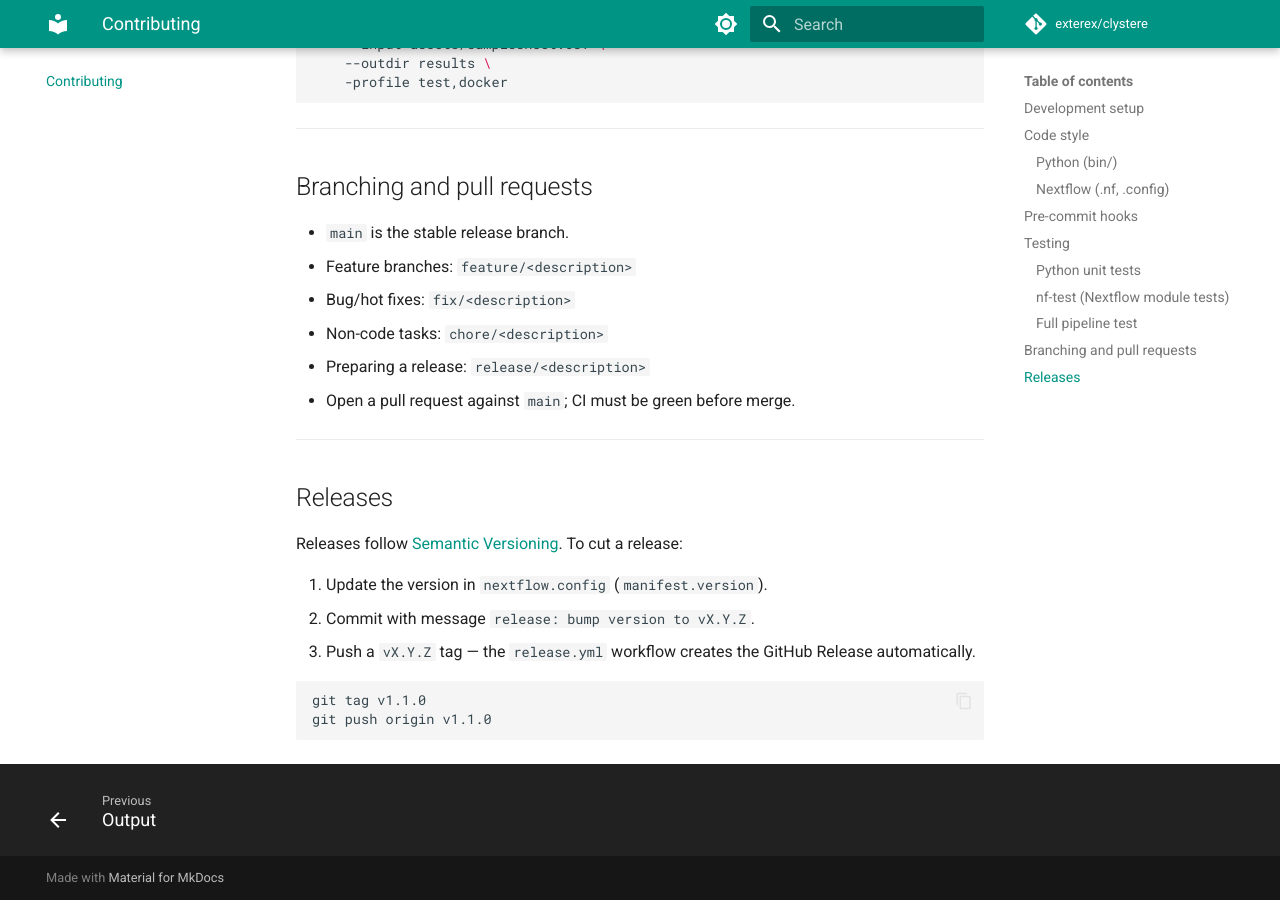
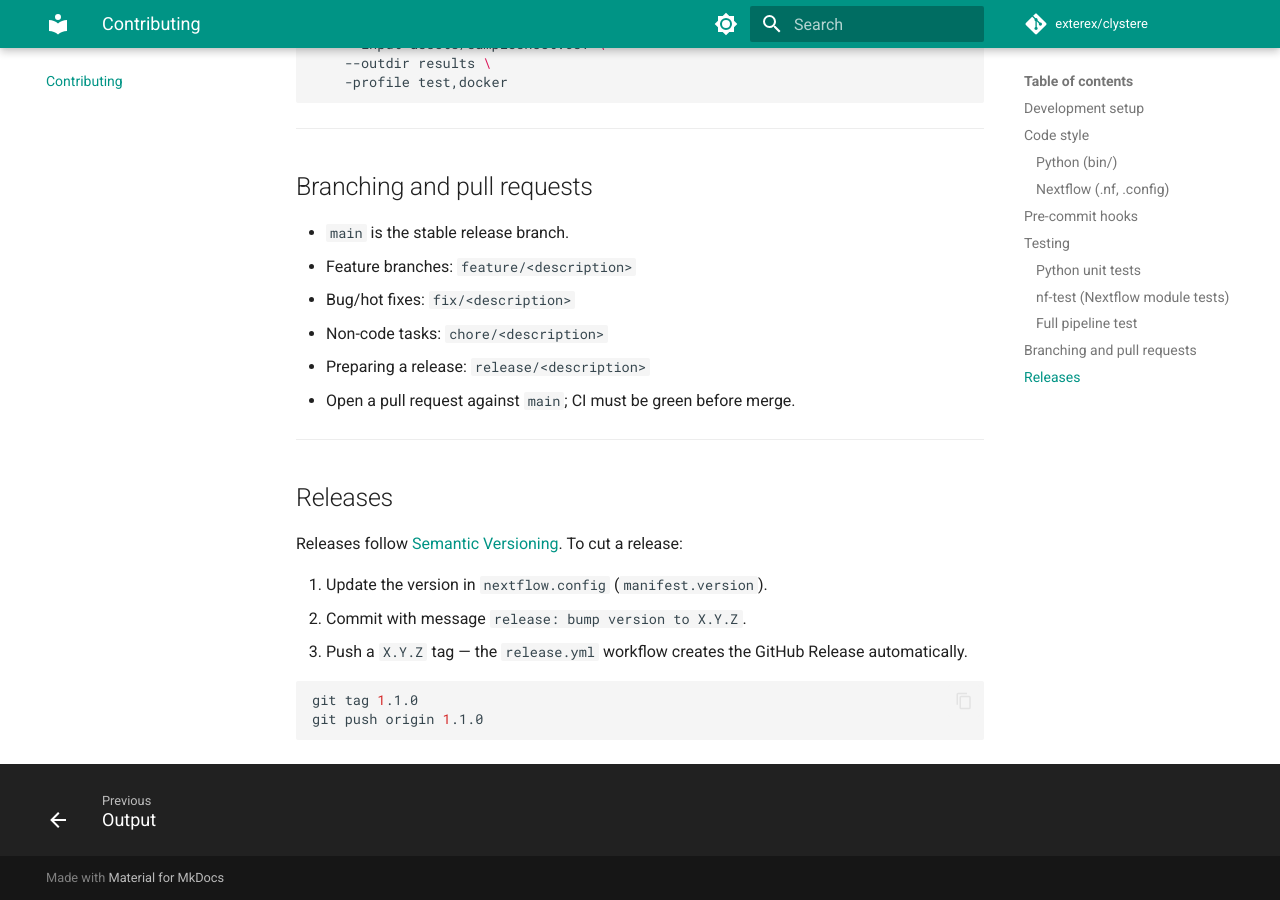
Before and after one commit to andreassag/clystere, an MkDocs documentation site: the page built from docs/contributing.md, in a window 1280 px wide and 900 px high, scrolled down 2166 px. Built offline with MkDocs 1.6.1 and Material for MkDocs 9.7.7, drawn with Linux system fonts in a browser that asks for light colours; comment, search, counter and statistics services are not loaded.

````diff
--- a/.pre-commit-config.yaml
+++ b/.pre-commit-config.yaml
@@ -16,7 +16,7 @@ repos:
       - id: prettier
         additional_dependencies:
           - prettier@3.4.2
-          - prettier-plugin-groovy@1.0.0
+          - prettier-plugin-groovy@0.2.1
         files: \.(nf|config|json|yml|yaml|md)$
         types_or: [file]
 
@@ -28,6 +28,7 @@ repos:
         exclude: \.md$
       - id: end-of-file-fixer
       - id: check-yaml
+        exclude: ^mkdocs\.yml$
       - id: check-json
       - id: check-merge-conflict
       - id: mixed-line-ending
--- a/docs/contributing.md
+++ b/docs/contributing.md
@@ -108,10 +108,10 @@ nextflow run . \
 Releases follow [Semantic Versioning](https://semver.org/). To cut a release:
 
 1. Update the version in `nextflow.config` (`manifest.version`).
-2. Commit with message `release: bump version to vX.Y.Z`.
-3. Push a `vX.Y.Z` tag — the `release.yml` workflow creates the GitHub Release automatically.
+2. Commit with message `release: bump version to X.Y.Z`.
+3. Push a `X.Y.Z` tag — the `release.yml` workflow creates the GitHub Release automatically.
 
 ```bash
-git tag v1.1.0
-git push origin v1.1.0
+git tag 1.1.0
+git push origin 1.1.0
 ```
````
Also changed, not shown: 2 other files.
